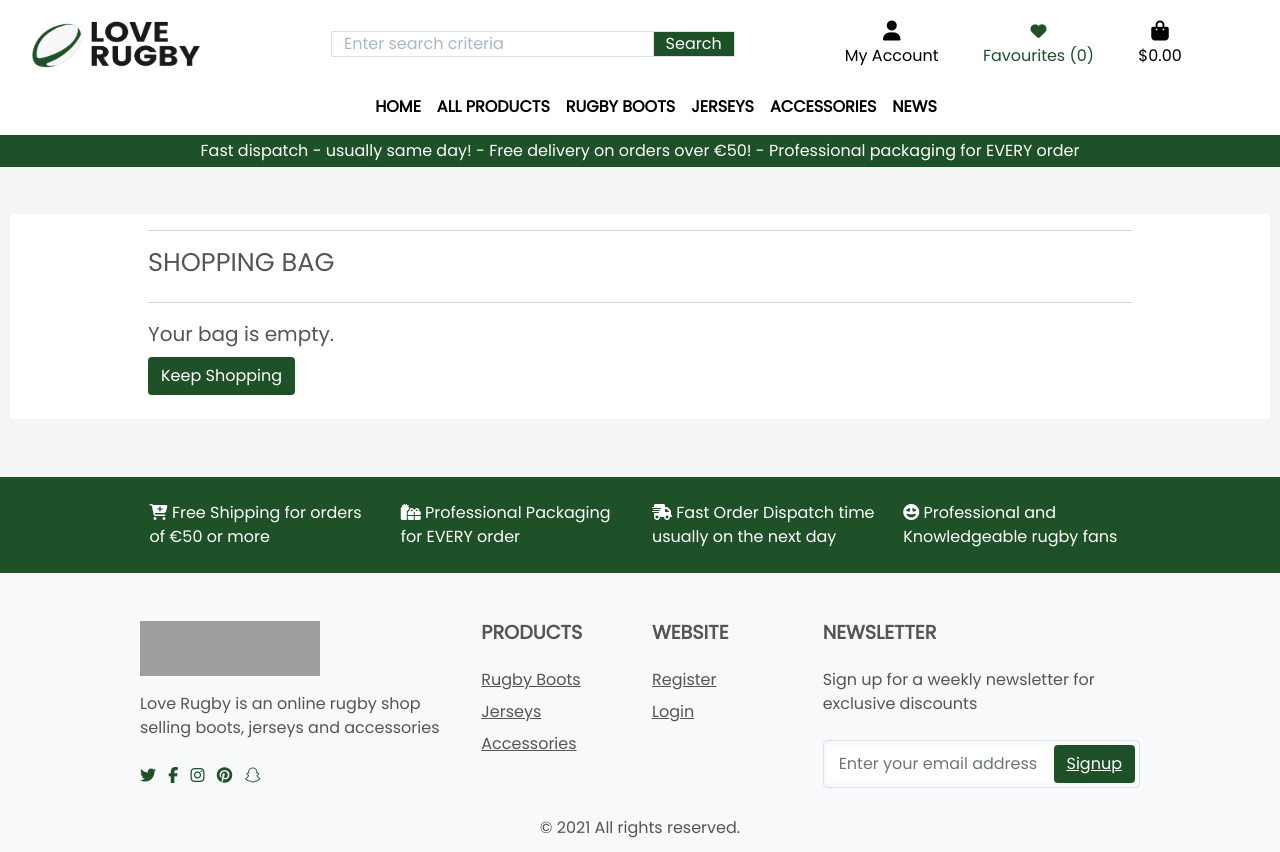
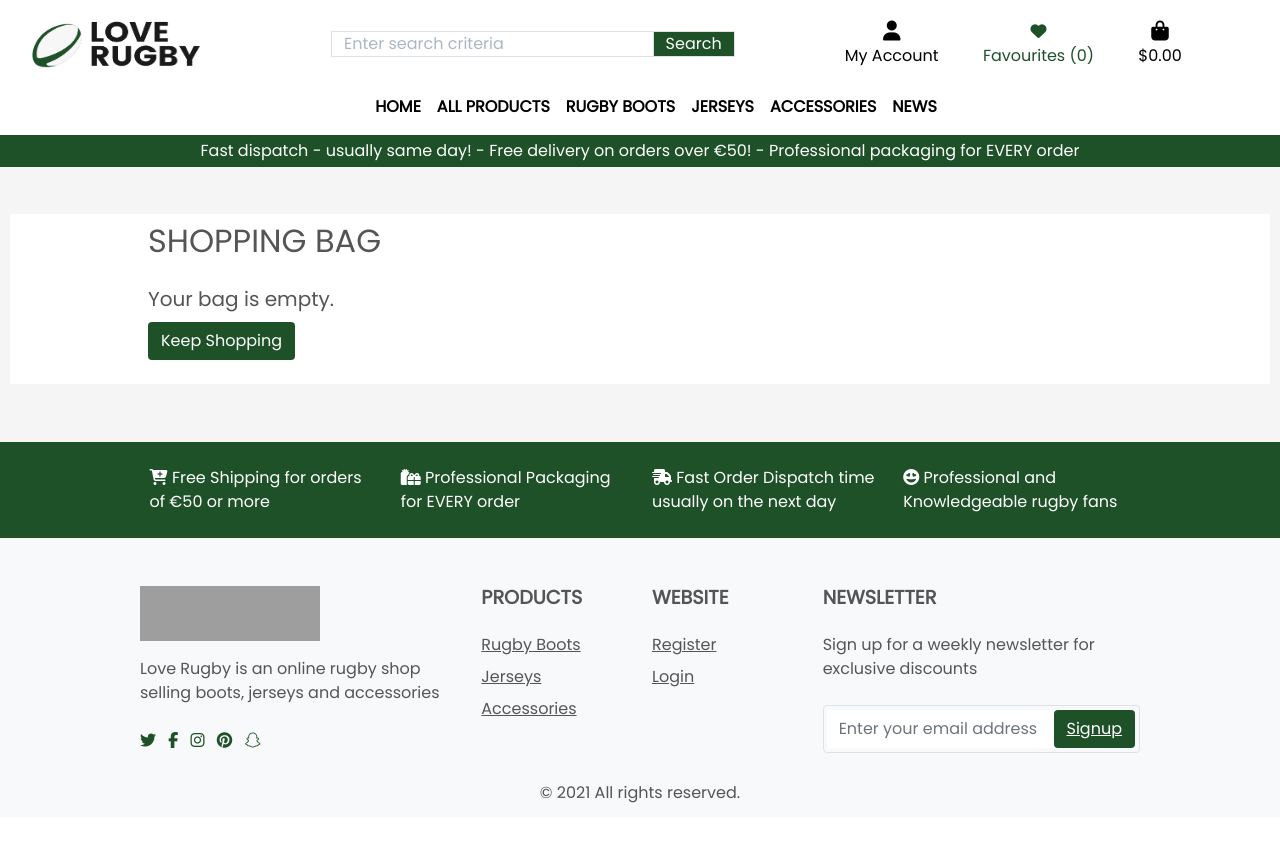
Before and after one commit to pmeeny/CI-MS4-LoveRugby, a Django app: page /bag/ in a window 1280 px wide. After the commit the page ends 803 px from the top, so only its background shows below. Run offline with Django 3.2, Linux system fonts and the light colour scheme; data that the repository does not hold is empty; parts of the project's set-up code (start-up, migrations or seed data) failed here and were passed over; some libraries are stand-ins or nearby versions; grey boxes are pictures that could not be loaded.

Commit message:
refactor: Moved js back into bag.html due to remove error bug

```diff
--- a/bag/static/bag/js/bag.js
+++ /dev/null
@@ -1,24 +0,0 @@
-/**
- * [Bag update/remove functionality
- * Credit: Code Institute project Boutique Ado ]
- */
-$('.btt-link').click(function(e) {
-    window.scrollTo(0,0);
-});
-// Update quantity on click
-$('.update-link').click(function(e) {
-    var form = $(this).prev('.update-form');
-    form.submit();
-});
-// Remove item and reload on click
-$('.remove-item').click(function(e) {
-    var csrfToken = "{{ csrf_token }}";
-    var itemId = $(this).attr('id').split('remove_')[1];
-    var size = $(this).data('product_size');
-    var url = `/bag/remove/${itemId}/`;
-    var data = {'csrfmiddlewaretoken': csrfToken, 'product_size': size};
-        $.post(url, data)
-         .done(function() {
-             location.reload();
-         });}
-);
--- a/bag/templates/bag/bag.html
+++ b/bag/templates/bag/bag.html
@@ -18,9 +18,7 @@
             <div class="container mb-2">
                 <div class="row">
                     <div class="col">
-                        <hr>
-                        <h2 class="logo-font mb-4">Shopping Bag</h2>
-                        <hr>
+                        <h1 class="logo-font mb-4 pt-2">Shopping Bag</h1>
                     </div>
                 </div>
 
@@ -118,9 +116,34 @@
 </div>
 {% endblock %}
 
-
 {% block postloadjs %}
 {{ block.super }}
-    <script src="{% static 'bag/js/bag.js' %}"></script>
-    {% include 'products/includes/quantity_input_script.html' %}
+<script type="text/javascript">
+    $('.btt-link').click(function(e) {
+        window.scrollTo(0,0)
+    })
+</script>
+{% include 'products/includes/quantity_input_script.html' %}
+
+<script type="text/javascript">
+    // Update quantity on click
+    $('.update-link').click(function(e) {
+        var form = $(this).prev('.update-form');
+        form.submit();
+    })
+
+    // Remove item and reload on click
+    $('.remove-item').click(function(e) {
+        var csrfToken = "{{ csrf_token }}";
+        var itemId = $(this).attr('id').split('remove_')[1];
+        var size = $(this).data('product_size');
+        var url = `/bag/remove/${itemId}/`;
+        var data = {'csrfmiddlewaretoken': csrfToken, 'product_size': size};
+
+        $.post(url, data)
+         .done(function() {
+             location.reload();
+         });
+    })
+</script>
 {% endblock %}
```
